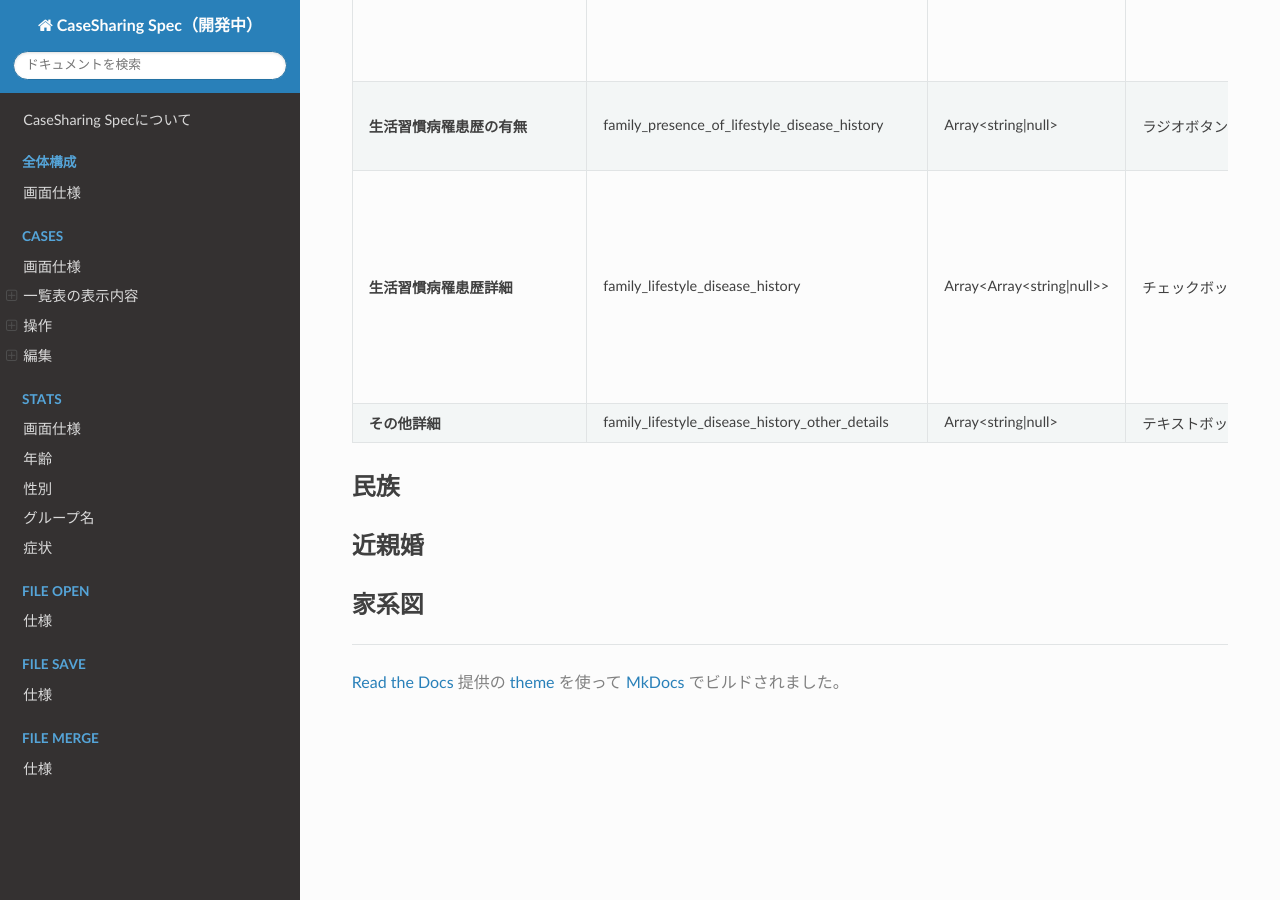
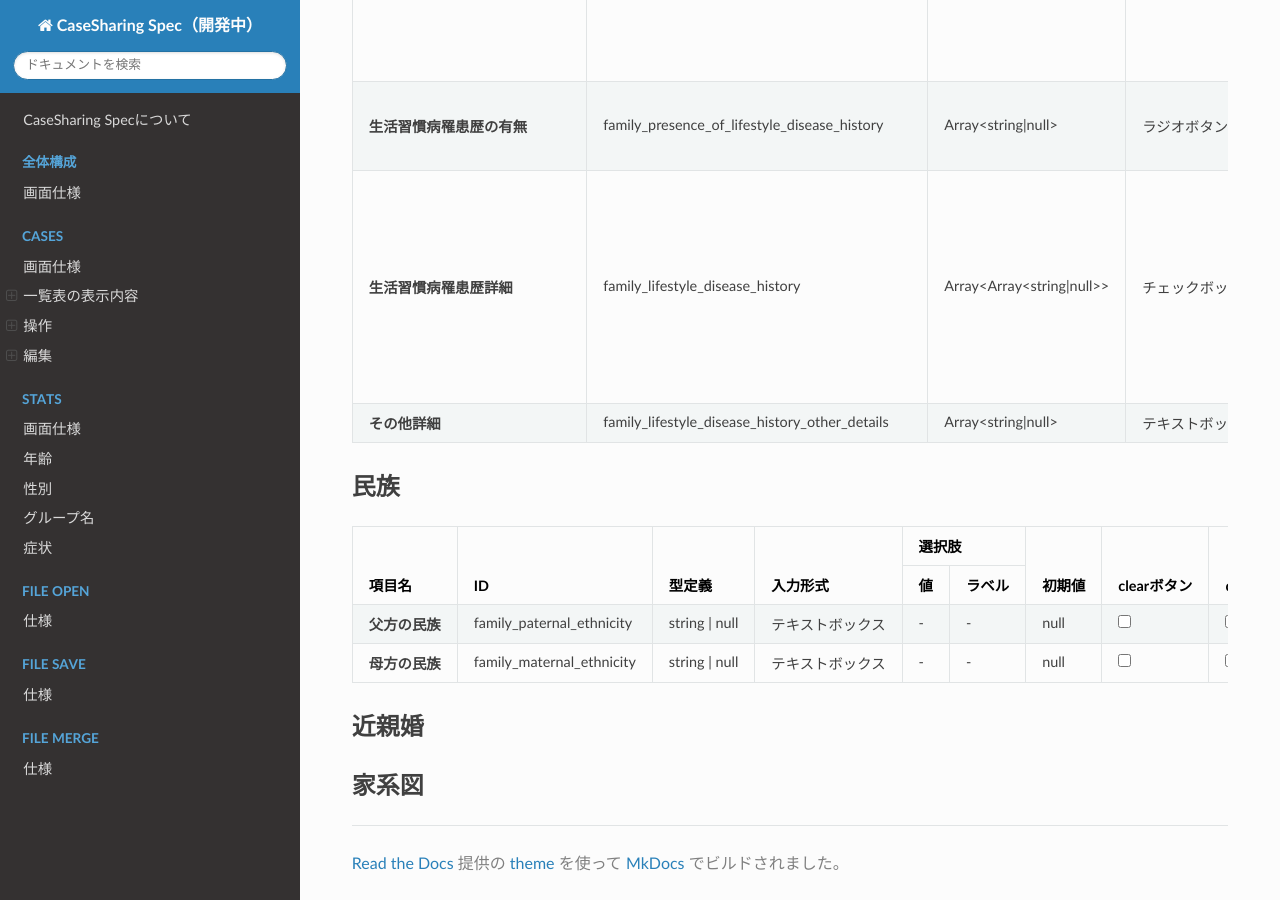
Before and after one commit to PubCaseFinder/pubcasefinder_spec, an MkDocs documentation site: the page built from docs/cases/edit/family-info.md, in a window 1280 px wide and 900 px high, scrolled down 2674 px. Built offline with MkDocs 1.6.1, drawn with Linux system fonts in a browser that asks for light colours; nearby versions of some CDN libraries.

Commit message:
編集>家系>民族

```diff
--- a/docs/cases/edit/family-info.md
+++ b/docs/cases/edit/family-info.md
@@ -545,6 +545,55 @@
 
 ## 民族 {: #ethnicity}
 
+<table>
+  <thead>
+    <tr>
+      <th rowspan="2">項目名</th>
+      <th rowspan="2">ID</th>
+      <th rowspan="2">型定義</th>
+      <th rowspan="2">入力形式</th>
+      <th colspan="2">選択肢</th>
+      <th rowspan="2">初期値</th>
+      <th rowspan="2">clearボタン</th>
+      <th rowspan="2">deleteボタン</th>
+      <th rowspan="2">Phenopackets</th>
+      <th rowspan="2">備考</th>
+    </tr>
+    <tr>
+      <th>値</th>
+      <th>ラベル</th>
+    </tr>
+  </thead>
+  <tbody>
+    <tr>
+      <td><strong>父方の民族</strong></td>
+      <td>family_paternal_ethnicity</td>
+      <td>string | null</td>
+      <td>テキストボックス</td>
+      <td>-</td>
+      <td>-</td>
+      <td>null</td>
+      <td><input type="checkbox" class="readonly-input" /></td>
+      <td><input type="checkbox" class="readonly-input" /></td>
+      <td></td>
+      <td></td>
+    </tr>
+    <tr>
+      <td><strong>母方の民族</strong></td>
+      <td>family_maternal_ethnicity</td>
+      <td>string | null</td>
+      <td>テキストボックス</td>
+      <td>-</td>
+      <td>-</td>
+      <td>null</td>
+      <td><input type="checkbox" class="readonly-input" /></td>
+      <td><input type="checkbox" class="readonly-input" /></td>
+      <td></td>
+      <td></td>
+    </tr>
+  </tbody>
+</table>
+
 ## 近親婚 {: #consanguinity}
 
 ## 家系図 {: #pedigree}
```
